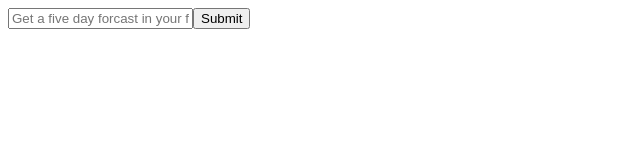
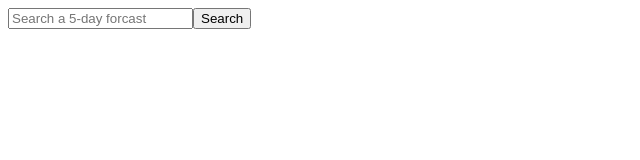
Before and after one commit to Jatin-007/React_Weather, a React (Create React App) app in the folder react_weather/: page / in a window 1280 px wide. Shown: the top 160 px of the page, without its empty margins (0-640 px from the left). Built offline with nearby package versions, Linux system fonts and the light colour scheme; the HTML template or start-up script is replaced by a standard one.

Commit message:
searchbar

```diff
--- a/react_weather/src/containers/SearchBar.js
+++ b/react_weather/src/containers/SearchBar.js
@@ -1,40 +1,27 @@
-import React, { Component } from 'react';
+import React, { Component } from 'react'
 
-class SearchBar extends Component {
+export default class componentName extends Component {
     constructor(props){
         super(props);
 
-        this.state = {term: ''}; // initial value is empty
-        this.onInputChange = this.onInputChange.bind(this); // in this(searchBar component) find the onInputChange method and bind it with this
+        this.state= {term: ''}
+
+        this.onInputChange= this.onInputChange.bind(this); //bind this with this.onInputChange
     }
 
     onInputChange(event) {
+        console.log(event.target.value);
         this.setState({term: event.target.value});
     }
 
-    onFormSubmit(event){
-        event.preventDefault();
-
-        // need to add the weather data
-    }
-
-    render () {
+    render() {
         return (
-            <div>
-                <form onSubmit= {this.onFormSubmit} className="input-group">
-                    <input
-                        placeholder ="Get a five day forcast in your favourite cities"
-                        className="form-control"
-                        value = {this.state.term}
-                        onChange={this.onInputChange}
-                    />
-                    <span className="input-group-btn">
-                        <button type="submit" className="btn btn-secondary">Submit</button>
-                    </span>
-                </form>
-            </div>
+        <div>
+            <form className="input-group" onSubmit={this.onFormSubmit}>
+                <input placeholder="Search a 5-day forcast" className="form-control" value={this.state.term} onChange={this.onInputChange}/>
+                <button type="submit" className="btn btn-secondary">Search</button>
+            </form>
+        </div>
         );
     }
 }
-
-export default SearchBar;
--- a/react_weather/src/reducers/index.js
+++ b/react_weather/src/reducers/index.js
@@ -0,0 +1,7 @@
+import {combineReducers} from 'redux';
+
+const rootReducer = combineReducers ({
+    state: (state ={} ) => state
+});
+
+export default rootReducer;
```
